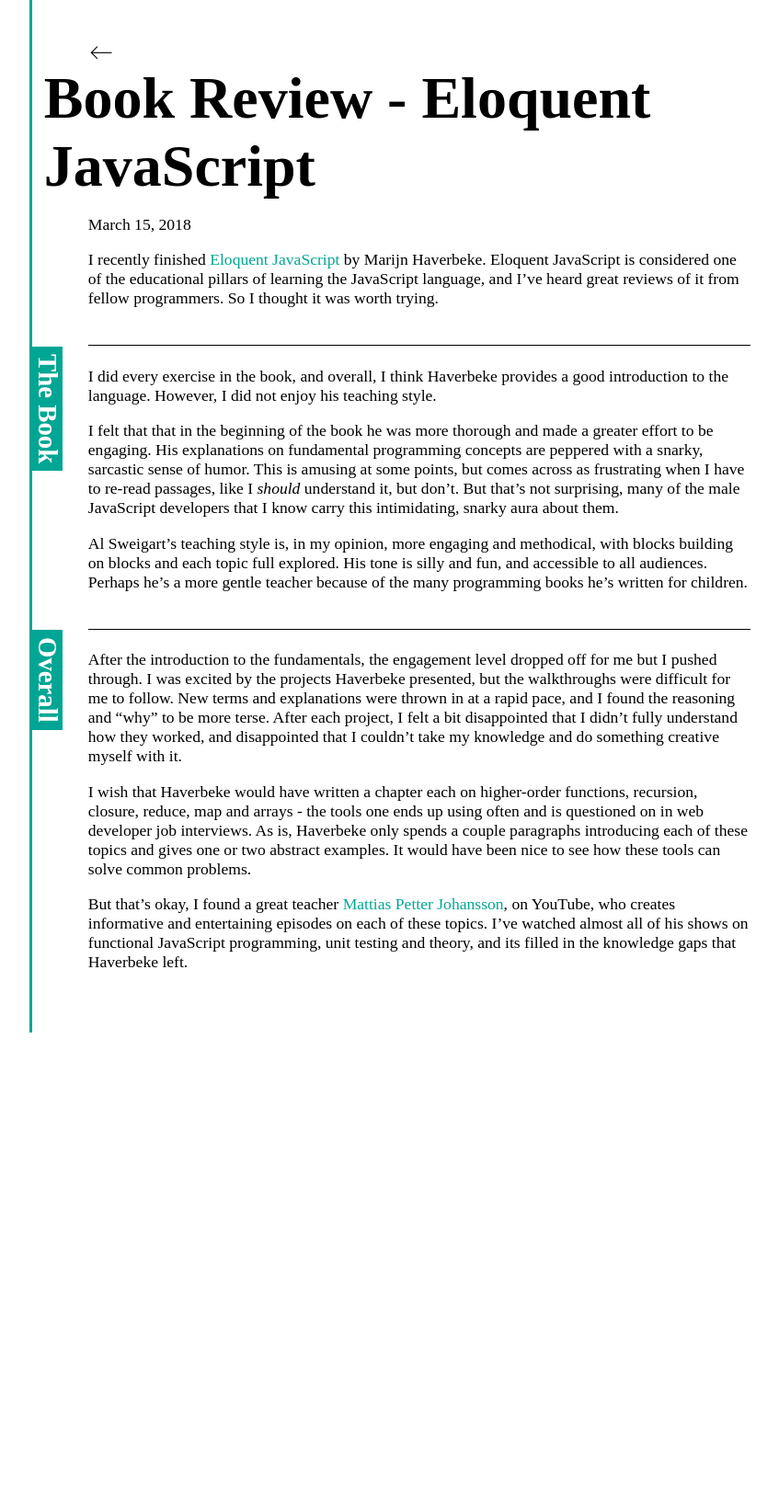
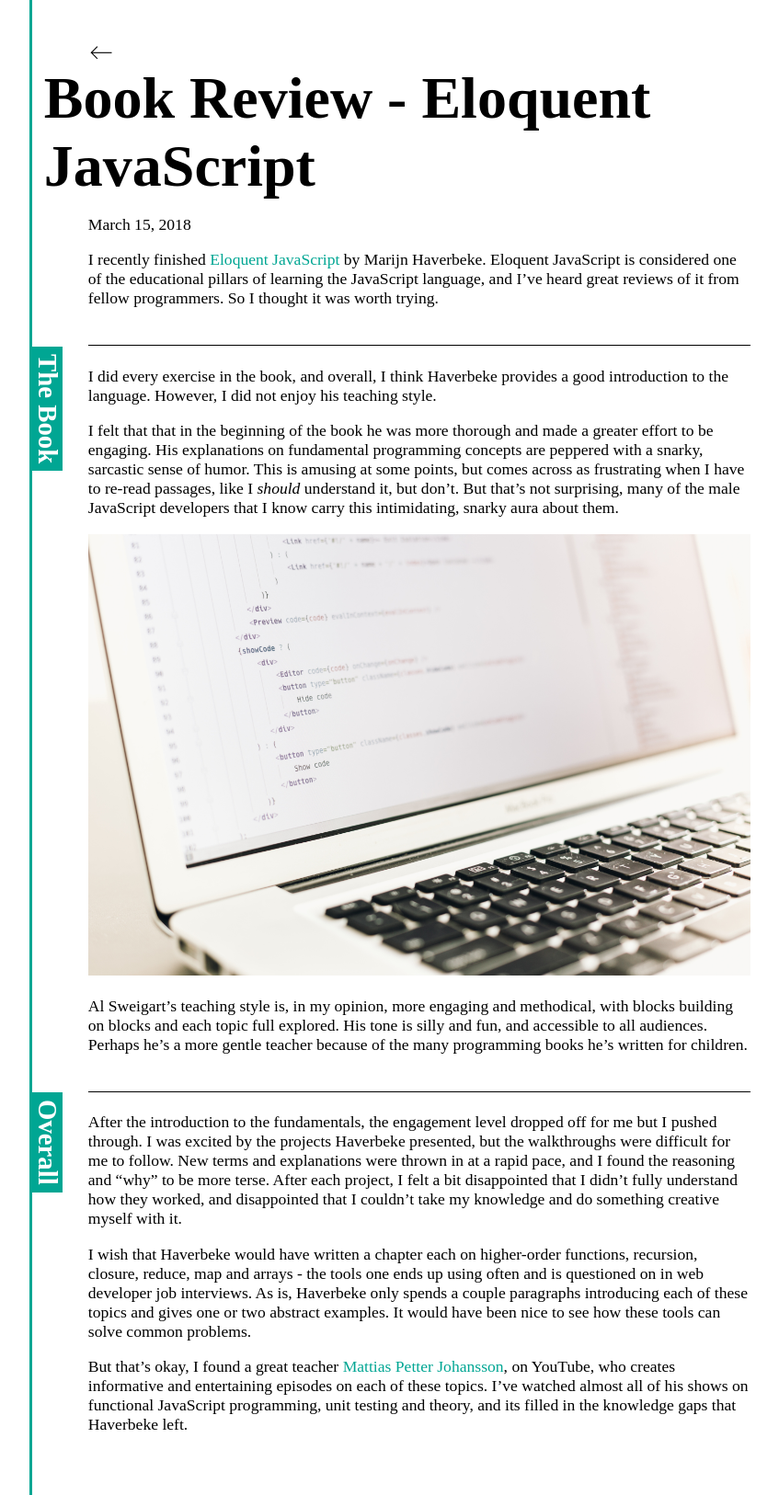
Before and after one commit to cssidy/personal-site, a Jekyll site: the page built from _posts/2018-03-16-Book-Review-Eloquent-JavaScript.md, in a window 1280 px wide. Shown: the whole page at 92% size, without its empty margins (208-1055 px from the left). Built offline with Jekyll 4.4.1, drawn with Linux system fonts in a browser that asks for light colours; some web fonts are replaced; before the commit the page ends 1123 px from its top, so only the background shows below that.

Commit message:
try image in post

```diff
--- a/_includes/head.html
+++ b/_includes/head.html
@@ -5,7 +5,7 @@
     <meta name="description" content="">
     <meta name="keywords" content="">
     <meta name="author" content="Cassidy Brooke">
-    <link rel="shortcut icon" href="">
+    <link rel="shortcut icon" href="/assets/images/favicon.png">
     <title></title>
     <link href="https://fonts.googleapis.com/css?family=Average|Average+Sans" rel="stylesheet">
     <!--<link rel="stylesheet" href="https://use.typekit.net/bsg5ydy.css">-->
--- a/_posts/2018-03-16-Book-Review-Eloquent-JavaScript.md
+++ b/_posts/2018-03-16-Book-Review-Eloquent-JavaScript.md
@@ -16,6 +16,8 @@ with a snarky, sarcastic sense of humor. This is amusing at some points, but com
 I have to re-read passages, like I _should_ understand it, but don’t. But that’s not surprising, many of the male
 JavaScript developers that I know carry this intimidating, snarky aura about them.
 
+![Laptop]({{ "/assets/images/writings/laptop.jpg" | absolute_url }})
+
 Al Sweigart’s teaching style is, in my opinion, more engaging and methodical, with blocks building on blocks and each topic full explored. His tone is silly and fun, and accessible to all audiences. Perhaps he’s a more gentle teacher because of the many programming books he’s written for children.
 
 ## Overall
```
Also changed, not shown: assets/images/2.jpg (deleted), assets/images/3.jpg (deleted), assets/images/4.jpg (deleted), assets/images/5.jpg (deleted), assets/images/6.jpg (deleted), assets/images/building.svg (deleted), assets/images/favicon.png (added), assets/images/writings/laptop.jpg (added).
